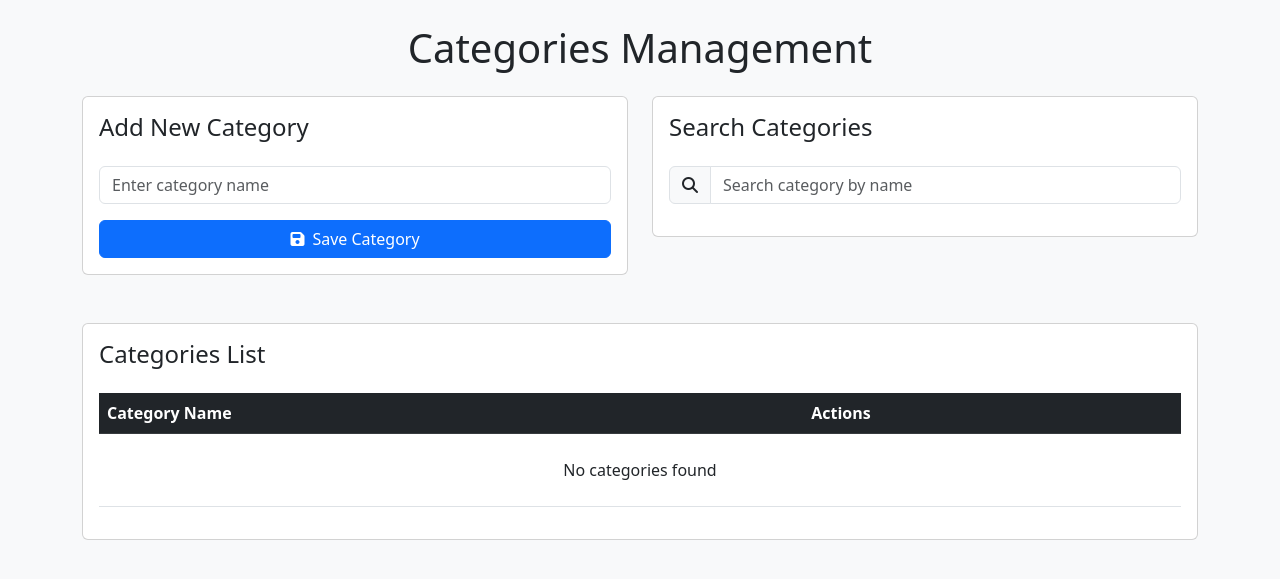
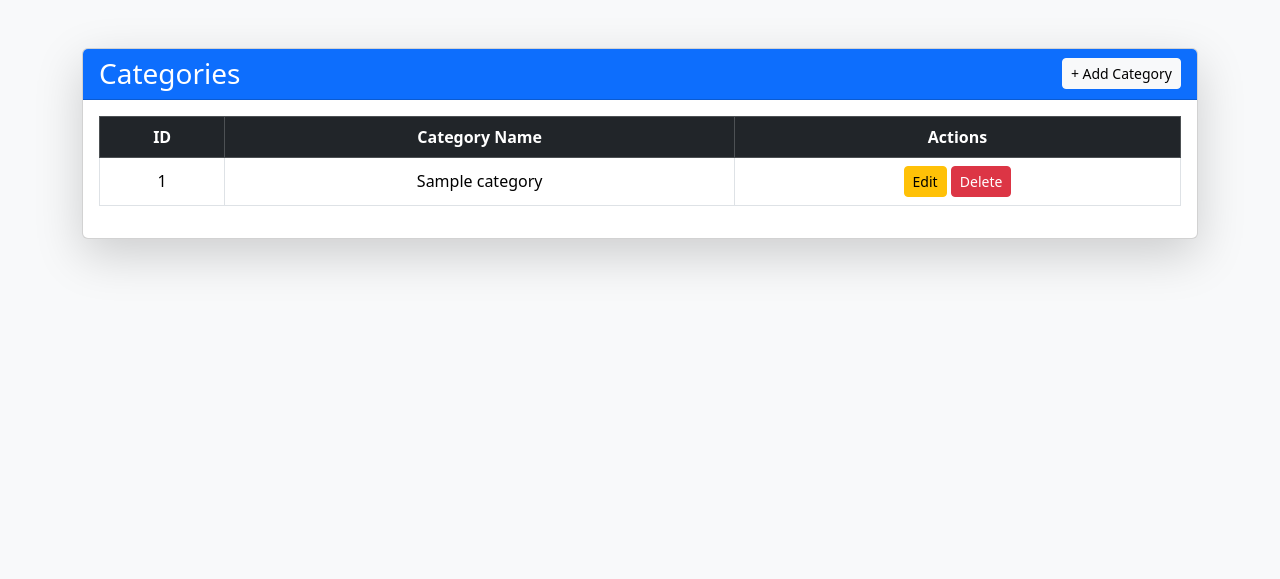
Before and after one commit to aliaa11/CafeteriaPHP_Project, a PHP site: page /dashboard/categoriesCrud/categories.php in a window 1280 px wide. Shown: the top 579 px of the page. Run offline with PHP 8.4, Linux system fonts and the light colour scheme; tables that the repository leaves empty or names only in its code hold one stand-in row (values such as "Sample post").

Commit message:
addcategory and list for admin

```diff
--- a/dashboard/categoriesCrud/categories.php
+++ b/dashboard/categoriesCrud/categories.php
@@ -1,214 +1,63 @@
+<?php
+include_once __DIR__ . "/../../config/dbConnection.php";
+$success = $_GET['success'] ?? '';
+$error = $_GET['error'] ?? '';
+
+$sql = "SELECT * FROM categories";
+$result = mysqli_query($myConnection, $sql);
+$categories = mysqli_fetch_all($result, MYSQLI_ASSOC);
+?>
+
 <!DOCTYPE html>
 <html lang="en">
 <head>
-    <meta charset="UTF-8" />
-    <meta name="viewport" content="width=device-width, initial-scale=1.0" />
+    <meta charset="UTF-8">
     <title>Categories Management</title>
-    <link href="https://cdn.jsdelivr.net/npm/bootstrap@5.3.0/dist/css/bootstrap.min.css" rel="stylesheet">
-    <link rel="stylesheet" href="https://cdnjs.cloudflare.com/ajax/libs/font-awesome/6.4.0/css/all.min.css" />
-    <link rel="stylesheet" href="../styles/categories.css" />
+    <link href="https://cdn.jsdelivr.net/npm/bootstrap@5.3.3/dist/css/bootstrap.min.css" rel="stylesheet">
 </head>
+<body class="bg-light">
+    <div class="container py-5">
+        <div class="card shadow-lg">
+            <div class="card-header bg-primary text-white d-flex justify-content-between align-items-center">
+                <h3 class="mb-0">Categories</h3>
+                <a href="addcategory.php" class="btn btn-light btn-sm">+ Add Category</a>
+            </div>
+            <div class="card-body">
 
-  <body class="bg-light">
-    <!-- Notification Toast -->
-    <div class="position-fixed top-0 end-0 p-3" style="z-index: 11">
-      <div id="notificationToast" class="toast" role="alert" aria-live="assertive" aria-atomic="true">
-        <div class="toast-header">
-          <strong class="me-auto">Notification</strong>
-          <button type="button" class="btn-close" data-bs-dismiss="toast" aria-label="Close"></button>
-        </div>
-        <div class="toast-body" id="toastMessage"></div>
-      </div>
-    </div>
+                <?php if ($success): ?>
+                    <div class="alert alert-success"><?php echo $success; ?></div>
+                <?php endif; ?>
+                <?php if ($error): ?>
+                    <div class="alert alert-danger"><?php echo $error; ?></div>
+                <?php endif; ?>
 
-    <div class="container py-4">
-      <h1 class="text-center mb-4">Categories Management</h1>
-
-      <div class="row">
-        <div class="col-md-6 mb-4">
-          <div class="card">
-            <div class="card-body">
-              <h2 class="h4 mb-4">Add New Category</h2>
-              <form id="category-form">
-                <div class="mb-3">
-                  <input type="text" class="form-control" id="category-name" placeholder="Enter category name" required>
-                  <input type="hidden" id="category-id">
-                </div>
-                <div class="d-flex gap-2">
-                  <button type="submit" class="btn btn-primary flex-grow-1">
-                    <i class="fas fa-save me-2"></i>Save Category
-                  </button>
-                  <button type="button" id="update-category" class="btn btn-warning flex-grow-1" style="display: none">
-                    <i class="fas fa-edit me-2"></i>Update Category
-                  </button>
-                </div>
-              </form>
-            </div>
-          </div>
-        </div>
-
-        <div class="col-md-6">
-          <div class="card">
-            <div class="card-body">
-              <h2 class="h4 mb-4">Search Categories</h2>
-              <div class="input-group mb-3">
-                <span class="input-group-text"><i class="fas fa-search"></i></span>
-                <input type="text" id="search-category" class="form-control" placeholder="Search category by name">
-              </div>
-            </div>
-          </div>
-        </div>
-      </div>
-
-      <div class="card mt-4">
-        <div class="card-body">
-          <h2 class="h4 mb-4">Categories List</h2>
-          <div class="table-responsive">
-            <table class="table table-hover">
+                <table class="table table-hover table-bordered align-middle text-center">
                     <thead class="table-dark">
                         <tr>
+                            <th>ID</th>
                             <th>Category Name</th>
                             <th>Actions</th>
                         </tr>
                     </thead>
-              <tbody id="categories-list"></tbody>
+                    <tbody>
+                    <?php if (empty($categories)): ?>
+                        <tr><td colspan="3">No categories found.</td></tr>
+                    <?php else: ?>
+                        <?php foreach ($categories as $cat): ?>
+                            <tr>
+                                <td><?php echo $cat['id']; ?></td>
+                                <td><?php echo htmlspecialchars($cat['name']); ?></td>
+                                <td>
+                                    <a href="edit_category.php?id=<?php echo $cat['id']; ?>" class="btn btn-warning btn-sm">Edit</a>
+                                    <a href="delete_category.php?id=<?php echo $cat['id']; ?>" onclick="return confirm('Delete this category?');" class="btn btn-danger btn-sm">Delete</a>
+                                </td>
+                            </tr>
+                        <?php endforeach; ?>
+                    <?php endif; ?>
+                    </tbody>
                 </table>
             </div>
         </div>
     </div>
-    </div>
-
-    <script src="https://cdn.jsdelivr.net/npm/bootstrap@5.3.0/dist/js/bootstrap.bundle.min.js"></script>
-    <script type="module">
-      // Initialize toast
-      const notificationToast = new bootstrap.Toast(document.getElementById('notificationToast'));
-
-      function showToast(message, type = 'success') {
-        const toast = document.getElementById('notificationToast');
-        const toastMessage = document.getElementById('toastMessage');
-
-        // Set message and style based on type
-        toastMessage.textContent = message;
-        toast.className = `toast ${type === 'error' ? 'bg-danger text-white' : 'bg-success text-white'}`;
-
-        // Show the toast
-        notificationToast.show();
-      }
-
-      // Load categories from localStorage
-      function loadCategories() {
-        const categories = JSON.parse(localStorage.getItem('categories')) || [];
-        const categoriesList = document.getElementById('categories-list');
-        categoriesList.innerHTML = '';
-
-        if (categories.length === 0) {
-          categoriesList.innerHTML = `
-            <tr>
-              <td colspan="2" class="text-center py-4">No categories found</td>
-            </tr>
-          `;
-          return;
-        }
-
-        categories.forEach((category, index) => {
-          const row = document.createElement('tr');
-          row.innerHTML = `
-            <td>${category.name}</td>
-            <td>
-              <button class="btn btn-sm btn-warning me-2 edit-category" data-id="${index}">
-                <i class="fas fa-edit"></i> Edit
-              </button>
-              <button class="btn btn-sm btn-danger delete-category" data-id="${index}">
-                <i class="fas fa-trash"></i> Delete
-              </button>
-            </td>
-          `;
-          categoriesList.appendChild(row);
-        });
-
-        // Add event listeners to edit and delete buttons
-        document.querySelectorAll('.edit-category').forEach(button => {
-          button.addEventListener('click', () => editCategory(button.dataset.id));
-        });
-
-        document.querySelectorAll('.delete-category').forEach(button => {
-          button.addEventListener('click', () => deleteCategory(button.dataset.id));
-        });
-      }
-
-      // Add or update category
-      document.getElementById('category-form').addEventListener('submit', function(e) {
-        e.preventDefault();
-
-        const categoryName = document.getElementById('category-name').value.trim();
-        const categoryId = document.getElementById('category-id').value;
-        const categories = JSON.parse(localStorage.getItem('categories')) || [];
-
-        if (!categoryName) {
-          showToast('Category name cannot be empty', 'error');
-          return;
-        }
-
-        if (categoryId) {
-          // Update existing category
-          categories[categoryId].name = categoryName;
-          showToast('Category updated successfully');
-        } else {
-          // Add new category
-          if (categories.some(cat => cat.name.toLowerCase() === categoryName.toLowerCase())) {
-            showToast('Category already exists', 'error');
-            return;
-          }
-          categories.push({ name: categoryName });
-          showToast('Category added successfully');
-        }
-
-        localStorage.setItem('categories', JSON.stringify(categories));
-        loadCategories();
-        this.reset();
-        document.getElementById('update-category').style.display = 'none';
-      });
-
-      // Edit category
-      function editCategory(id) {
-        const categories = JSON.parse(localStorage.getItem('categories')) || [];
-        const category = categories[id];
-
-        document.getElementById('category-name').value = category.name;
-        document.getElementById('category-id').value = id;
-        document.getElementById('update-category').style.display = 'block';
-
-        // Scroll to form
-        document.getElementById('category-name').focus();
-      }
-
-      // Delete category
-      function deleteCategory(id) {
-        if (!confirm('Are you sure you want to delete this category?')) return;
-
-        const categories = JSON.parse(localStorage.getItem('categories')) || [];
-        categories.splice(id, 1);
-        localStorage.setItem('categories', JSON.stringify(categories));
-
-        showToast('Category deleted successfully');
-        loadCategories();
-      }
-
-      // Search categories
-      document.getElementById('search-category').addEventListener('input', function() {
-        const searchTerm = this.value.toLowerCase();
-        const rows = document.querySelectorAll('#categories-list tr');
-
-        rows.forEach(row => {
-          const name = row.querySelector('td:first-child').textContent.toLowerCase();
-          row.style.display = name.includes(searchTerm) ? '' : 'none';
-        });
-      });
-
-      // Initialize the page
-      document.addEventListener('DOMContentLoaded', () => {
-        loadCategories();
-      });
-    </script>
 </body>
 </html>
```
Also changed, not shown: dashboard/categoriesCrud/addcategory.php (added, +66 -0 lines), dashboard/userCrud/user-admincrud.php (added). Lines whose indentation alone changed are shown as unchanged.
